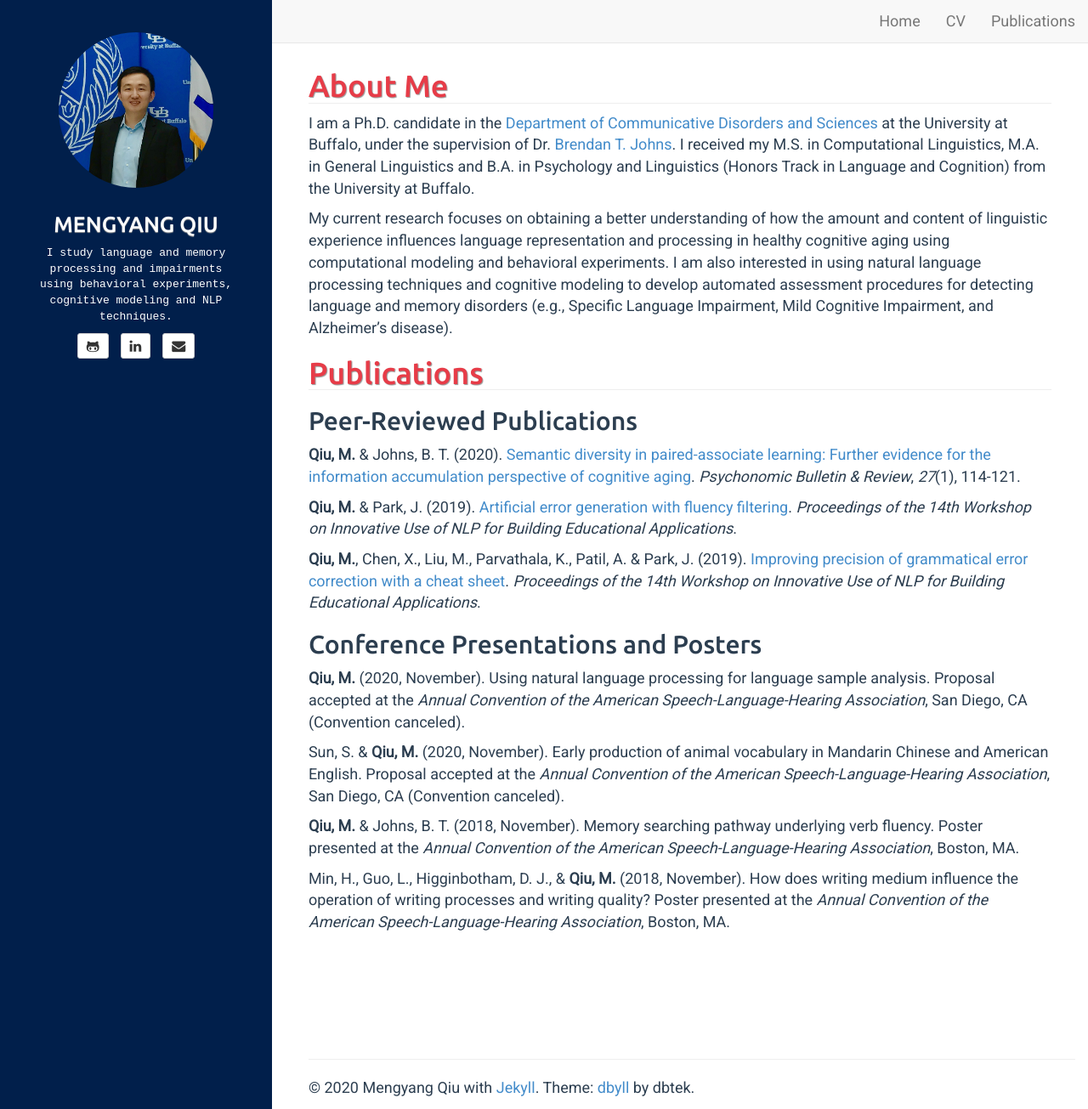
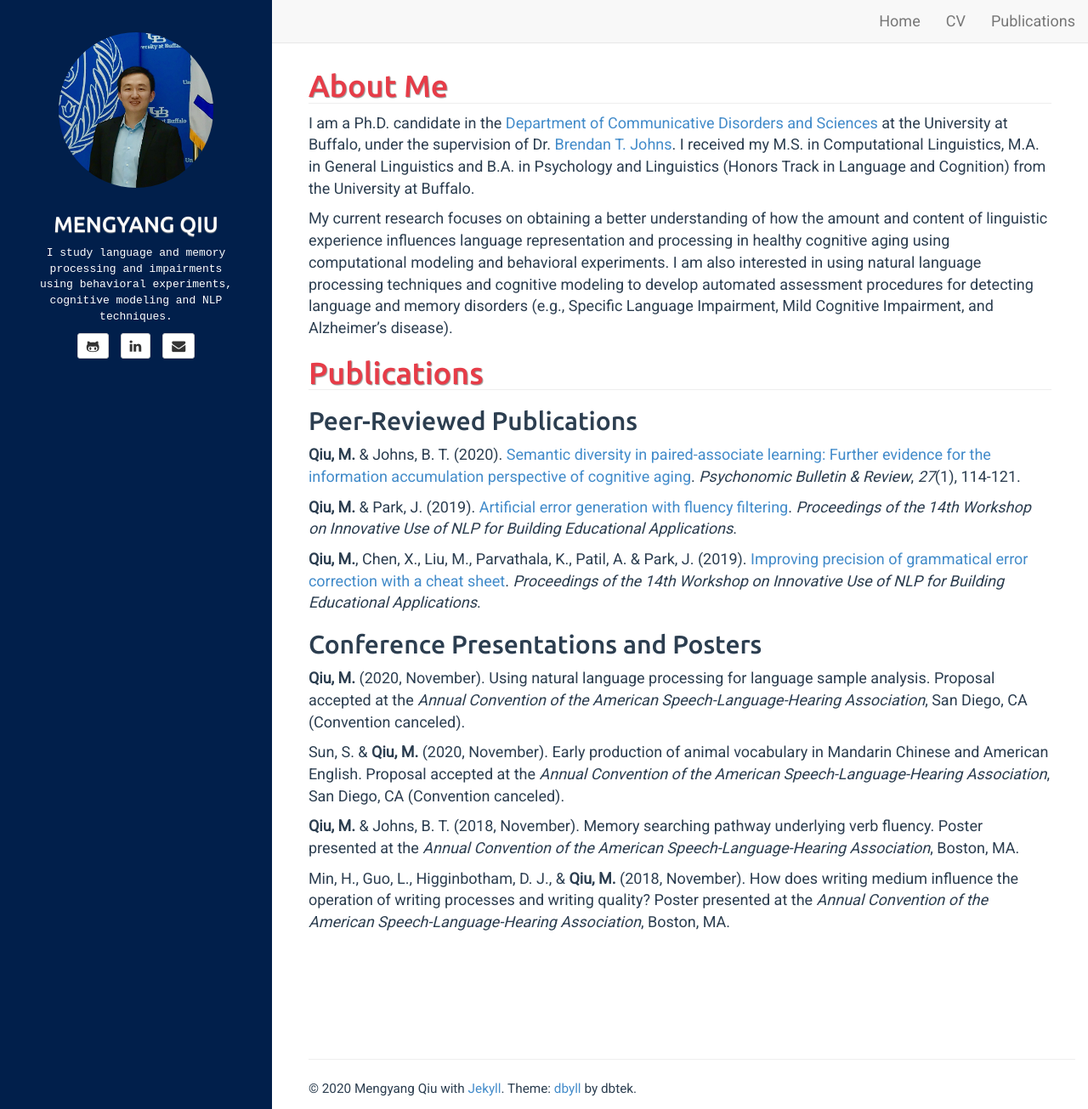
Before and after one commit to mengyangq/mengyangq.github.io, a Jekyll site: the page built from index.html, in a window 1280 px wide and 1305 px high. Shown: the whole window at 85% size. Built offline with Jekyll 4.4.1, drawn with Linux system fonts in a browser that asks for light colours.

Commit message:
Update default.html

```diff
--- a/_includes/default.html
+++ b/_includes/default.html
@@ -67,11 +67,17 @@
 				{% endif %}-->
 				<div id="contact-list" class="text-center">
 					<ul class="list-unstyled list-inline">
-						<li>
+						<!--<li>
 							<a class="btn btn-default btn-sm" href="https://github.com/mengyangq">
 								<i class="fa fa-github-alt"></i>
 							</a>
+						</li>-->
+						{% if site.author.github %}
+						<li><a class="btn btn-default btn-sm" href="https://github.com/{{ site.author.github }}">
+								<i class="fa fa-github"></i>
+							</a>
 						</li>
+						{% endif %}
 						<li>
 							<a class="btn btn-default btn-sm" href="https://www.linkedin.com/in/mengyangqiu">
 								<i class="fa fa-linkedin"></i>
@@ -147,11 +153,12 @@
 
 		<footer>
 			<hr />
-			<p>
-				&copy; {{ site.time | date: '%Y' }} {{ site.author.name }} with <a
-					href="http://jekyllrb.com/">Jekyll</a>. Theme: <a href="https://github.com/dbtek/dbyll">dbyll</a> by
-				dbtek.
-			</p>
+			<p><small>
+					&copy; {{ site.time | date: '%Y' }} {{ site.author.name }} with <a
+						href="http://jekyllrb.com/">Jekyll</a>. Theme: <a
+						href="https://github.com/dbtek/dbyll">dbyll</a> by
+					dbtek.
+				</small></p>
 		</footer>
 	</div>
 
```
